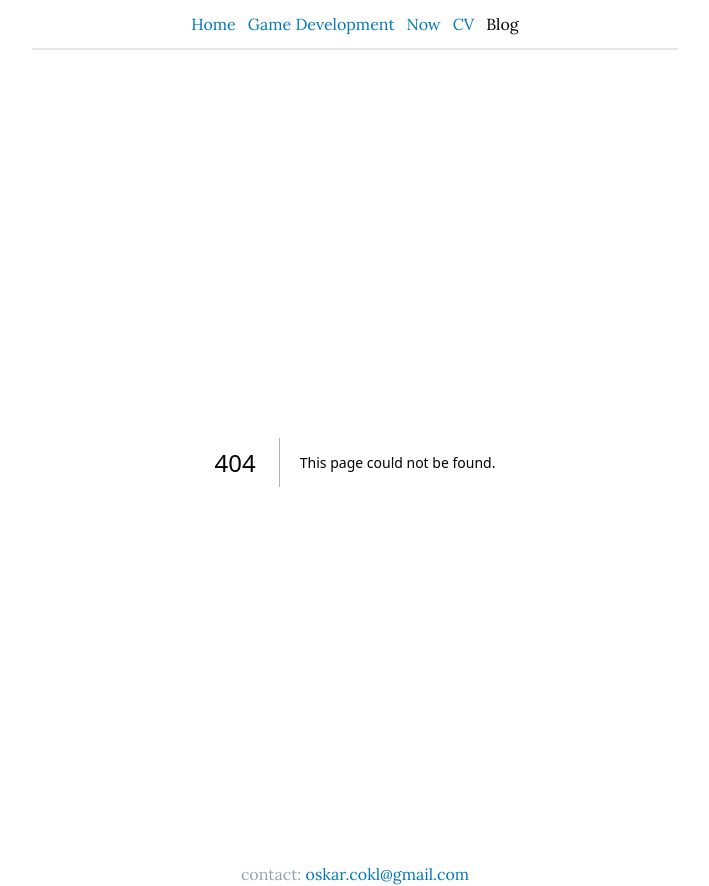
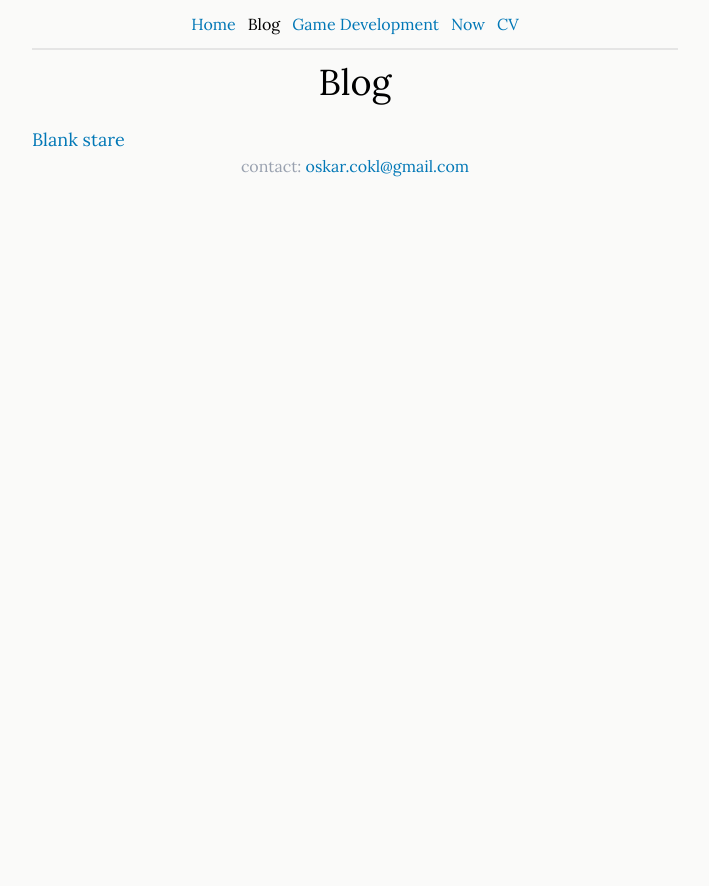
Before and after one commit to oskarcokl/personal-blog, a Next.js app: page /blog in a window 1280 px wide. Before the commit this address had no page. Shown: the whole page, without its empty margins (285-994 px from the left). After the commit the page ends 812 px from the top, so only its background shows below. Built offline with nearby package versions, Linux system fonts and the light colour scheme.

Commit message:
Update blog layout and navigation

```diff
--- a/app/blog/[slug]/page.tsx
+++ b/app/blog/[slug]/page.tsx
@@ -20,6 +20,13 @@
     const post = fs.readFileSync(path.join("posts", slug + ".md"));
     const parsedContents = matter(post);
     const html = marked.parse(parsedContents.content);
+    const created = parsedContents.data?.created
+        ? new Date(parsedContents.data.created).toLocaleDateString("en-US", {
+            year: "numeric",
+            month: "long",
+            day: "numeric",
+        })
+        : null;
 
     const markup = { __html: html };
 
@@ -28,14 +35,16 @@
             <DefaultLayout>
                 <div>
                     <h1 className="text-center text-4xl">{parsedContents.data.title}</h1>
-                    <div className="mt-5" dangerouslySetInnerHTML={markup} />
+                    {created && (
+                        <p className="text-center text-sm italic text-gray-500 mt-1">
+                            Created {created}
+                        </p>
+                    )}
+                    <div className="mt-5 prose prose-neutral max-w-none" dangerouslySetInnerHTML={markup} />
                 </div>
                 <div className="flex flex-row justify-between mt-10">
                     <div>
                         <Link href="/">Back home</Link>
-                    </div>
-                    <div>
-                        <Link href="mailto: oskar.cokl@gmail.com">oskar.cokl@gmail.com</Link>
                     </div>
                 </div>
             </DefaultLayout>
--- /dev/null
+++ b/app/blog/page.tsx
@@ -0,0 +1,37 @@
+import DefaultLayout from "@/components/DefaultLayout";
+import fs from "fs";
+import Link from "next/link";
+import matter from "gray-matter";
+
+export default function BlogIndex() {
+    const posts = fs
+        .readdirSync("posts")
+        .filter((filename) => filename.endsWith(".md"))
+        .map((filename) => {
+            const slug = filename.replace(".md", "");
+            const fileContent = fs.readFileSync(`posts/${filename}`, "utf-8");
+            const parsed = matter(fileContent);
+
+            return {
+                slug,
+                title: (parsed.data?.title as string) ?? slug,
+            };
+        });
+
+    return (
+        <DefaultLayout>
+            <div className="flex flex-col gap-y-6">
+                <div>
+                    <h1 className="text-center text-4xl">Blog</h1>
+                </div>
+                <div className="flex flex-col gap-y-2">
+                    {posts.map((post) => (
+                        <div key={post.slug} className="text-lg">
+                            <Link href={"/blog/" + post.slug}>{post.title}</Link>
+                        </div>
+                    ))}
+                </div>
+            </div>
+        </DefaultLayout>
+    );
+}
--- a/app/globals.css
+++ b/app/globals.css
@@ -30,8 +30,12 @@
 }
 
 .prose p {
-    margin-top: 0.5rem;
-    margin-bottom: 0.5rem;
+    margin-top: 0;
+    margin-bottom: 0;
+}
+
+.prose p + p {
+    margin-top: 20px;
 }
 
 .prose ul, .prose ol {
--- a/app/layout.tsx
+++ b/app/layout.tsx
@@ -29,7 +29,7 @@
                 <Navigation />
                 <hr className="max-w-prose my-3 mx-auto h-0.5 border-t-0 bg-neutral-200 dark:bg-white/10 no-print" />
                 <main className="print:m-0 print:p-0">{children}</main>
-                <footer className="no-print">
+                <footer className="no-print mb-6">
                     <h4 className="text-center text-gray-400">
                         contact: <a href="mailto: oskar.cokl@gmail.com">oskar.cokl@gmail.com</a>
                     </h4>
--- a/app/page.tsx
+++ b/app/page.tsx
@@ -15,6 +15,18 @@
                     <h1 className="text-center text-5xl">Oskars Website</h1>
                     <h3 className="text-center text-1xl mt-1">My little corner of the internet.</h3>
                 </div>
+                <div>
+                    <h2 className="text-4xl">Blog</h2>
+                    <div>
+                        {slugs.map((slug: string) => {
+                            return (
+                                <div key={slug} className="capitalize text-lg">
+                                    <Link href={'/blog/' + slug}>{slug}</Link>
+                                </div>
+                            );
+                        })}
+                    </div>
+                </div>
                 {recentGames.length > 0 && (
                     <div>
                         <div className="flex justify-between items-baseline mb-3">
@@ -30,18 +42,6 @@
                         </div>
                     </div>
                 )}
-                <div>
-                    <h2 className="text-4xl">Blog</h2>
-                    <div>
-                        {slugs.map((slug: string) => {
-                            return (
-                                <div key={slug} className="capitalize text-lg">
-                                    <Link href={'/blog/' + slug}>{slug}</Link>
-                                </div>
-                            );
-                        })}
-                    </div>
-                </div>
             </div>
         </DefaultLayout>
     );
--- a/components/Navigation.tsx
+++ b/components/Navigation.tsx
@@ -18,6 +18,12 @@
             ) : (
                 <Link href="/">Home</Link>
             )}
+            <Link
+                href="/blog"
+                className={isBlog ? "!text-black cursor-default" : undefined}
+            >
+                Blog
+            </Link>
             {isGameDev ? (
                 <span className="text-black cursor-default">Game Development</span>
             ) : (
@@ -33,11 +39,6 @@
             ) : (
                 <Link href="/CV">CV</Link>
             )}
-            {isBlog ? (
-                <span className="text-black cursor-default">Blog</span>
-            ) : (
-                <span className="cursor-default text-gray-400">Blog</span>
-            )}
         </nav>
     )
 }
--- a/lib/gamedev.ts
+++ b/lib/gamedev.ts
@@ -44,21 +44,23 @@
 
     const files = fs.readdirSync(categoryDir).filter((f) => f.endsWith(".md"));
 
-    const entries = files.map((filename) => {
+    const entries = files
+        .filter((filename) => filename !== "example-game.md")
+        .map((filename) => {
         const slug = filename.replace(".md", "");
         const filePath = path.join(categoryDir, filename);
         const fileContent = fs.readFileSync(filePath, "utf-8");
         const parsed = matter(fileContent);
         const htmlContent = marked.parse(parsed.content) as string;
 
-        return {
+            return {
             slug,
             category,
             metadata: parsed.data as GameMetadata,
             content: parsed.content,
             htmlContent,
-        };
-    });
+            };
+        });
 
     return entries.sort(
         (a, b) =>
--- /dev/null
+++ b/posts/blank-stare.md
@@ -0,0 +1,16 @@
+---
+title: "Blank stare"
+created: "2026-02-03"
+---
+
+It's the end of the work day and I can do nothing but blankly stare at the computer monitor in a catatonic state.
+
+A week has gone by since l had my ["oh fuck"](https://ghuntley.com/oh-fuck/) moment with AI and started to dive deeper into it. It's been so much fucking FUN, I made a snake game in win32 and then ported it to the web using emscripten and a bunch of other throw away projects all without writing any code.
+
+I had only scratched the surface, it was like discovering my new favorite video game and I spent the next few days reading and learning everything I could.
+
+But with all of the excitement also came, exhaustion. Waking up at 5am to work on this might have been part of it, but I feel like there is something else brewing.
+
+Its like, even though the AI gives you these great capabilities and you can complete work much faster, the amount of work is still endless, so you just end up doing more of it. And even though I can describe the feature and the AI will implement it (most of the time) I still have to think up the feature, think of how to describe it to the AI and on top of that I'm also trying different models and tools and comparing results... ugghhh. The productivity gains are definitely there, but if you are invested and trying to keep up it is also really tiring. It feels kinda like being spoiled for choice in an extremely fatiguing way. Like you have an isle full of candies and you can try them all free of charge, your stomach's going to hurt and your gonna feels sick. So maybe it's time to slow down a little and focus.
+
+p. s. I walked away from the computer for like 5 mins and, actually the feeling I have is very familiar to me and I know what it is now. It's the same feeling I get when a new PoE league launches and I play for 10hrs straight or I get hooked on a new hobby, it's plain old fatigue. And it happens when I hyper-fixate on something and spend every living moment thinking, researching, talking or doing it. So yeah it's time for a little  break...
--- a/posts/temp.md
+++ /dev/null
@@ -1,5 +0,0 @@
----
-title: Temp
----
-
-Just a temporary.md file until I write some blogs.
```
